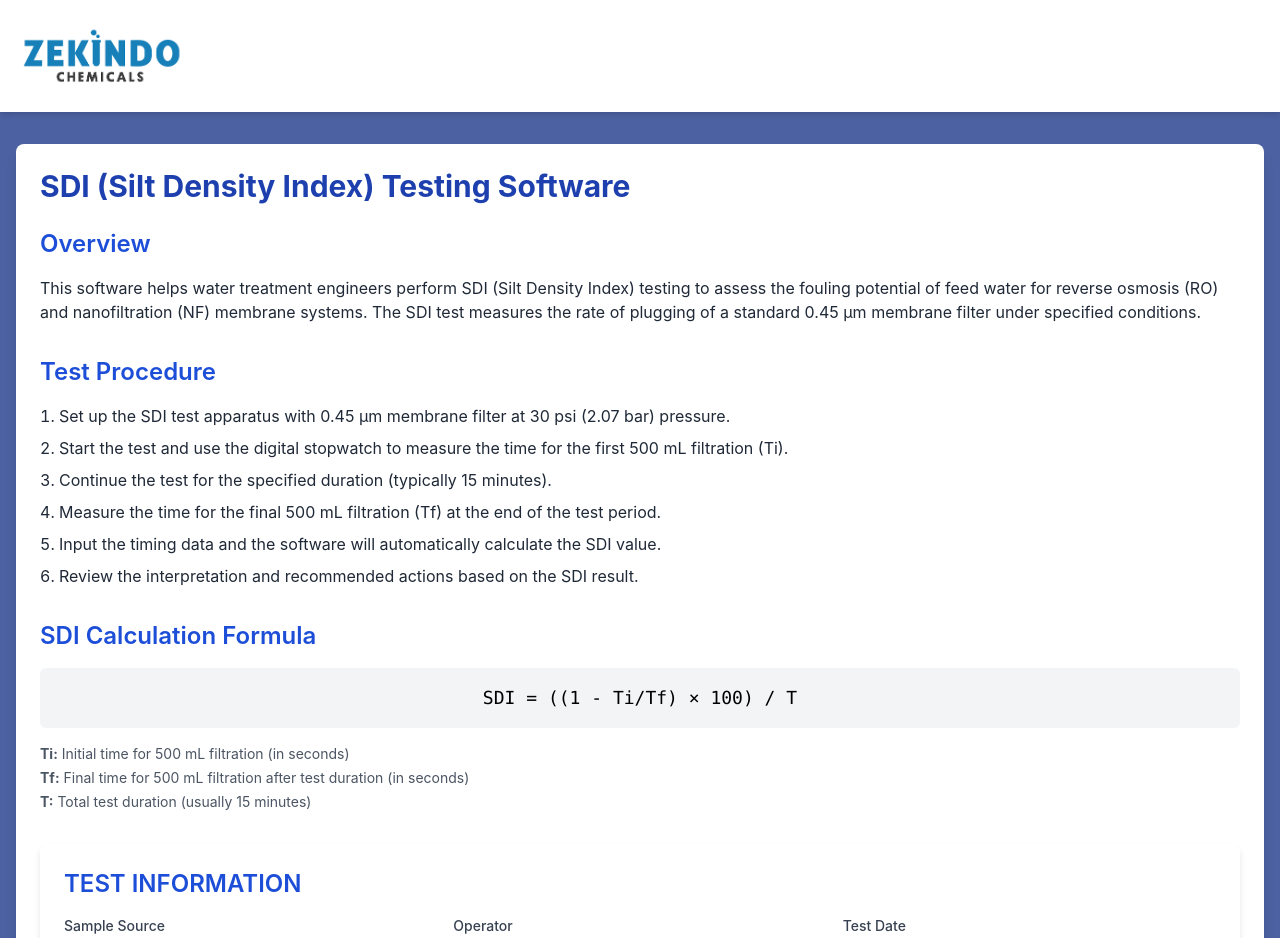
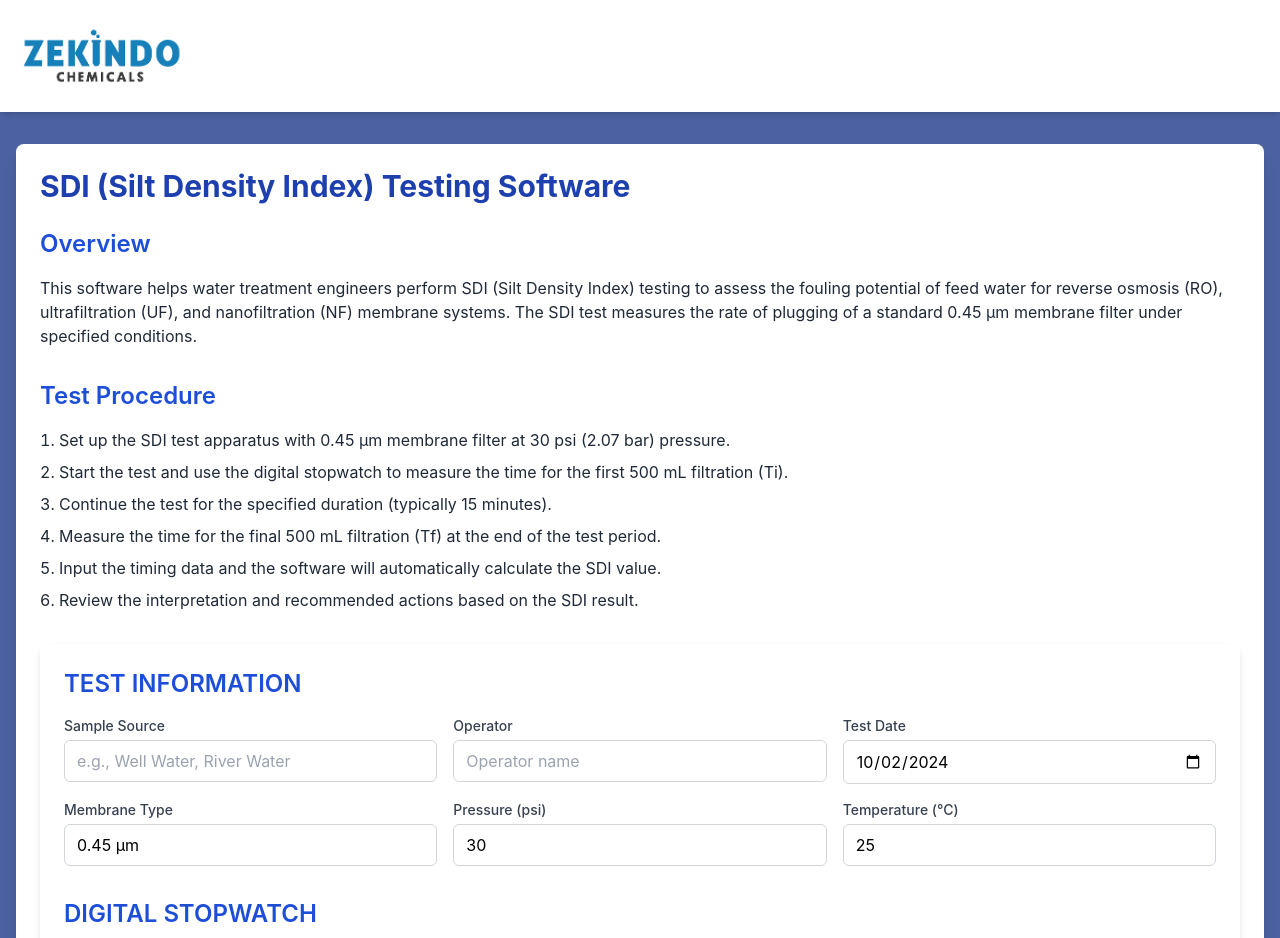
Before and after one commit to evamonica1000/SDICalculator, a Next.js app: page / in a window 1280 px wide. Shown: the top 938 px of the page. Built offline with nearby package versions, Linux system fonts and the light colour scheme.

Commit message:
Update page.tsx

```diff
--- a/app/page.tsx
+++ b/app/page.tsx
@@ -9,7 +9,7 @@ export default function Home() {
         <h2 className="text-2xl font-semibold mb-4 text-blue-700">Overview</h2>
         <p className="mb-4 text-gray-800">
           This software helps water treatment engineers perform SDI (Silt Density Index) testing to assess the fouling potential of feed water
-          for reverse osmosis (RO) and nanofiltration (NF) membrane systems. The SDI test measures the rate of plugging of a standard 0.45 μm
+          for reverse osmosis (RO), ultrafiltration (UF), and nanofiltration (NF) membrane systems. The SDI test measures the rate of plugging of a standard 0.45 μm
           membrane filter under specified conditions.
         </p>
       </section>
@@ -25,19 +25,6 @@ export default function Home() {
           <li>Review the interpretation and recommended actions based on the SDI result.</li>
         </ol>
       </section>
-
-      <section className="mb-8">
-        <h2 className="text-2xl font-semibold mb-4 text-blue-700">SDI Calculation Formula</h2>
-        <div className="bg-gray-100 p-4 rounded-md mb-4">
-          <p className="text-center font-mono text-lg">SDI = ((1 - Ti/Tf) × 100) / T</p>
-        </div>
-        <div className="text-sm text-gray-600 space-y-1">
-          <p><strong>Ti:</strong> Initial time for 500 mL filtration (in seconds)</p>
-          <p><strong>Tf:</strong> Final time for 500 mL filtration after test duration (in seconds)</p>
-          <p><strong>T:</strong> Total test duration (usually 15 minutes)</p>
-        </div>
-      </section>
-
       <SDICalculator />
     </div>
   );
```
